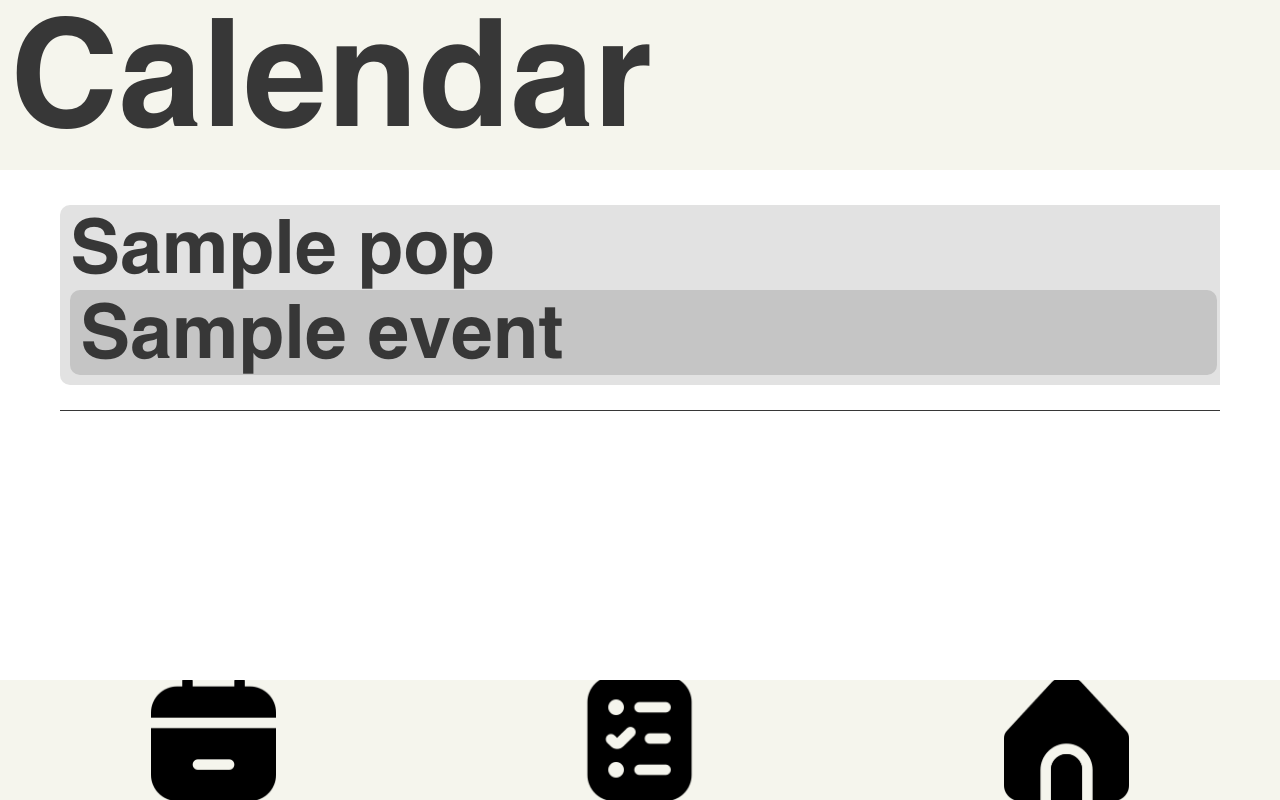
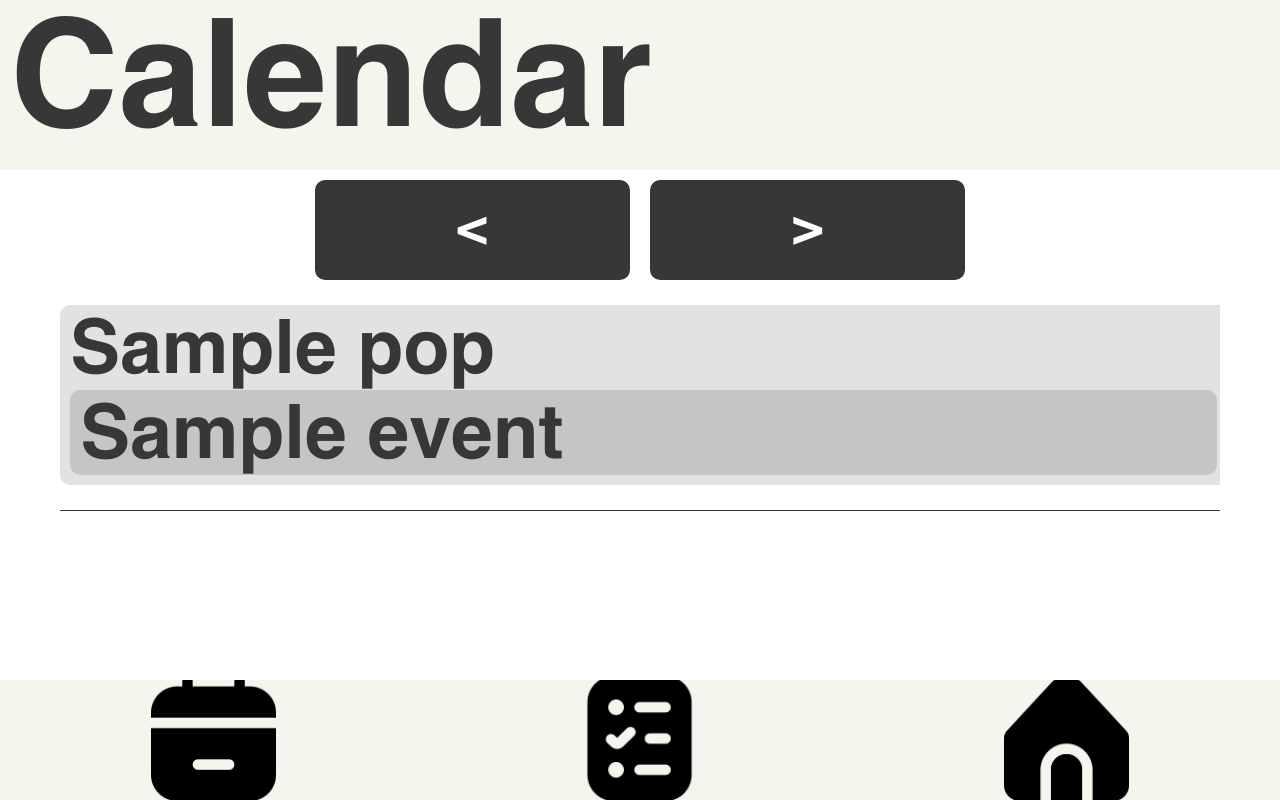
Before and after one commit to edht2/GreenHouse, a Flask app: template app/templates/calendar.html in a window 1280 px wide. Run offline with Flask 3, Linux system fonts and the light colour scheme; the template is opened without the code that fills it: most values are stand-ins (such as "Sample title", 1, 10 or a date in 2020).

Commit message:
Added dates to the calendar

```diff
--- a/app/static/css/style.css
+++ b/app/static/css/style.css
@@ -25,14 +25,25 @@
     color: rgb(120, 120, 120);
     font-size: 75px;
     margin: 10px;
-    overflow-y: scroll;
+}
+.nav {
+    height: 100px;
+    width: 25%;
+    background-color: rgb(55, 55, 55);;
+    color: white;
+    border-radius: 10px;
+    border: 0;
+    font-size: 50px;
 }
 #top_pannel {
     background-color: rgb(245, 245, 237);
     padding: 10px;
     font-size: 150px;
-    width: 100%;
+    width: 125%;
     height: 15%;
+}
+#spc {
+    height: 220px;
 }
 #footer {
     background-color: rgb(245, 245, 237);
--- a/app/templates/base.html
+++ b/app/templates/base.html
@@ -13,6 +13,7 @@
         </div>
         <div id="content">{% block content %}{% endblock %}</div>
 
+        <div id='spc'> </div>
         <div id="footer">
         {% block footer %}
             <div class='brdr'>
--- a/app/templates/calendar.html
+++ b/app/templates/calendar.html
@@ -7,6 +7,10 @@
     {% if (len_dates < 1) %}
         <center><div class='note'>No upcoming dates!</div></center>
     {% endif %}
+    <center>
+        <input class='nav' id="prev" type='button' value="<" onclick='window.location.href += "/prev"'>
+        <input class='nav' id="next" type='button' value=">" onclick='window.location.href += "/next"'>
+    </center>
     <div id='calendar'>
         {% for date in dates %}
             <div class='date'>
@@ -23,5 +27,3 @@
 
 
 {% endblock %}
-
-[Mon-2/7/24, Hello world][][][][]
```
Also changed, not shown: app/__init__.py (+15 -7 lines), app/calendar.py (added, +25 -0 lines), app/main/routes.py (+18 -2 lines), app.db, 2 other files.
